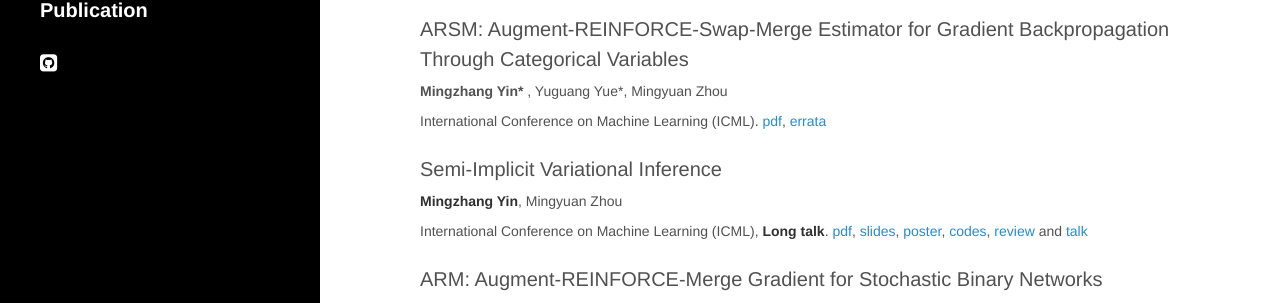
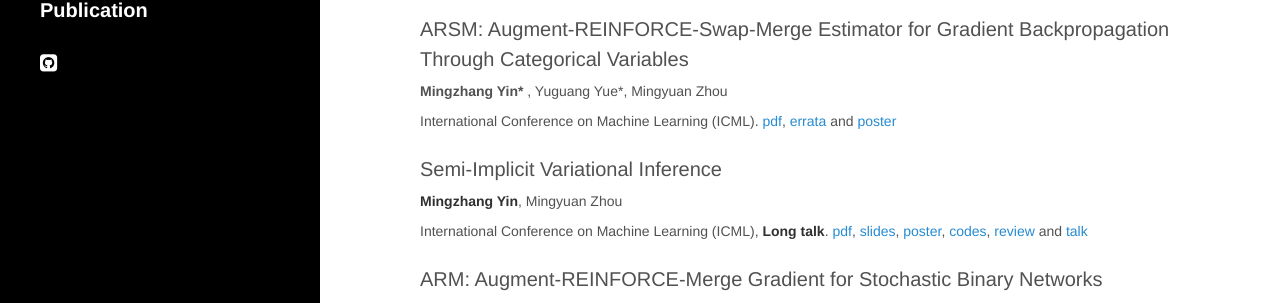
Before and after one commit to mingzhang-yin/mingzhang-yin.github.io, a Jekyll site: the page built from publications.md, in a window 1280 px wide and 1325 px high. Shown: the part 449-752 px from the top of the window. Built offline with Jekyll 4.4.1, drawn with Linux system fonts in a browser that asks for light colours; nearby versions of some CDN libraries.

Commit message:
Update publications.md

```diff
--- a/publications.md
+++ b/publications.md
@@ -18,7 +18,7 @@
 
 ARSM: Augment-REINFORCE-Swap-Merge Estimator for Gradient Backpropagation Through Categorical Variables
 <br> <span style="font-size:14px"> <b>Mingzhang Yin* </b>, Yuguang Yue*, Mingyuan Zhou  <br>
-International Conference on Machine Learning (ICML).  [pdf](https://arxiv.org/abs/1905.01413), <a href="">errata </a> </span>
+International Conference on Machine Learning (ICML).  [pdf](https://arxiv.org/abs/1905.01413), <a href="">errata </a> and <a href="">poster </a> </span>
 
 Semi-Implicit Variational Inference
 <br> <span style="font-size:14px"> **Mingzhang Yin**, Mingyuan Zhou  <br>
```
